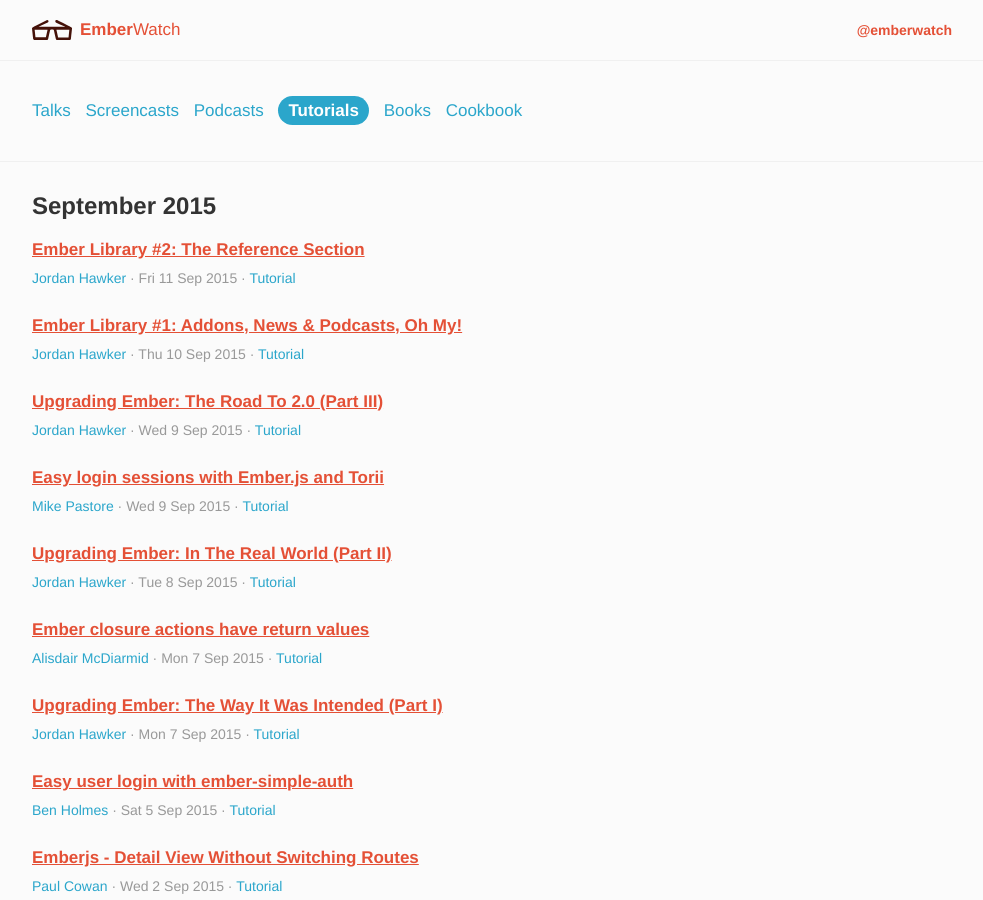
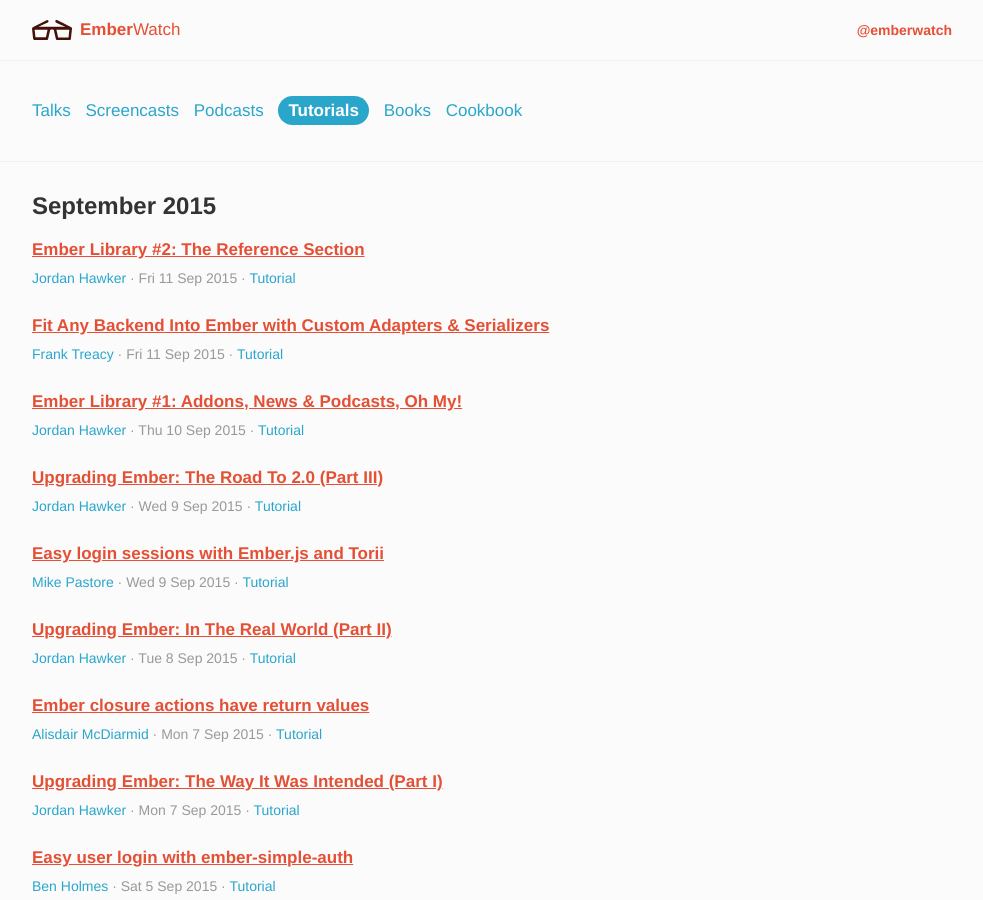
Before and after one commit to emberwatch/emberwatch, a Jekyll site: the page built from tutorials.html, in a window 1280 px wide and 900 px high. Shown: the whole window, without its empty margins (148-1131 px from the left). Built offline with Jekyll 4.4.1, drawn with Linux system fonts in a browser that asks for light colours; Markdown is read by kramdown in place of the engine named in the settings; comment, search, counter and statistics services are not loaded.

Commit message:
[New Article] Fit Any Backend into Ember with Custom Adapters & Serializers

```diff
--- a/_data/tutorials.yml
+++ b/_data/tutorials.yml
@@ -1,4 +1,12 @@
 ---
+- title: 'Fit Any Backend Into Ember with Custom Adapters & Serializers'
+  author_ids:
+  - 207
+  date: '2015-09-11'
+  date_created: '2015-09-11'
+  date_updated: '2015-09-11'
+  urls:
+  - http://emberigniter.com/fit-any-backend-into-ember-custom-adapters-serializers/
 - title: 'Ember Library #2: The Reference Section'
   author_ids:
   - 253
```
